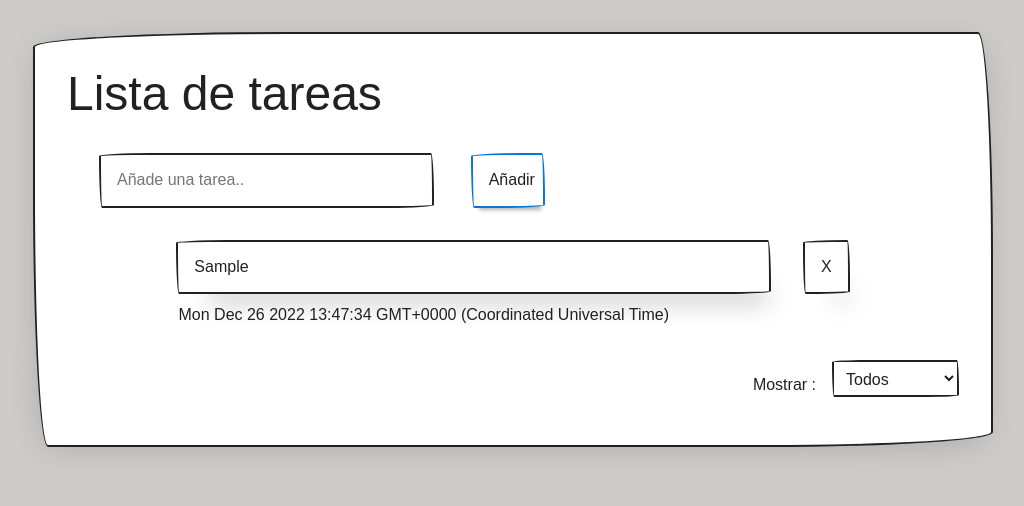
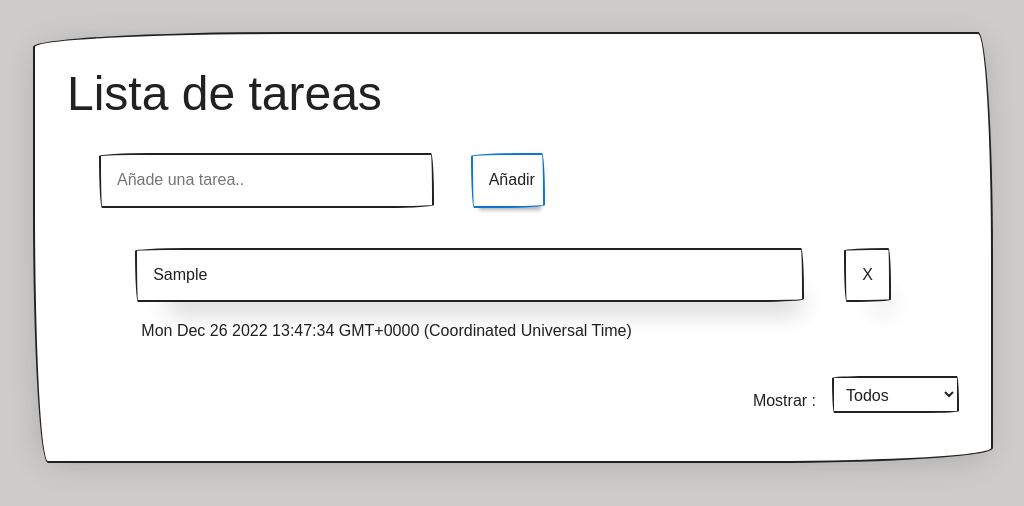
Before and after one commit to BenjaminZapata/todolist, a React (Create React App) app: page / in a window 1280 px wide. Both pictures are taken after typing "Sample" into the empty fields and a click on the button "Añadir". Shown: the top 506 px of the page, without its empty margins (159-1183 px from the left). Built offline with nearby package versions, Linux system fonts and the light colour scheme; a web font is replaced by a local one.

Commit message:
26/12 10:47

```diff
--- a/src/App.js
+++ b/src/App.js
@@ -6,6 +6,7 @@ function App() {
   const [ tasks, setTasks ] = useState([])
   const [ input, setInput ] = useState('')
   const [ filterOptions, setFilterOptions ] = useState('')
+  const [ displayAlert, setDisplayAlert ] = useState(false)
 
   const handleChange = (e) => {
     setInput(e.target.value)
@@ -13,6 +14,11 @@ function App() {
 
   const addTask = (e) => {
     e.preventDefault();
+    if (input.length < 3){
+      setInput('')
+      setDisplayAlert(true)
+      return
+    }
     let task = input
     let date = new Date()
     let newTask = {
@@ -23,6 +29,7 @@ function App() {
     }
     setTasks([...tasks, newTask])
     setInput('')
+    if (displayAlert) setDisplayAlert(false)
   }
 
   const changeTaskStatus = (id) => {
@@ -41,21 +48,23 @@ function App() {
     const { id, status, task, time } = data
     return(
       <article key={id} className='margin-top row flex-center'>
-        <button className={`col col-8 text-left ${status === 'completed' ? "background-primary text-line-through" : ""}`} onClick={() => changeTaskStatus(id)}>{task}</button>
-        <button className='col' onClick={() => eraseTask(id)}>X</button>
-        <footer className='col-9'>
+        <button className={`col col-9 text-left margin-small ${status === 'completed' ? "background-primary text-line-through" : ""}`} onClick={() => changeTaskStatus(id)} popover-left={status === 'completed' ? 'Completada' : 'No completada'}>{task}</button>
+        <button className='col margin-small' onClick={() => eraseTask(id)} popover-right='Eliminar'>X</button>
+        <footer className='col-10'>
           <p className='margin-bottom-none margin-top-small'>{time}</p>
         </footer>
       </article>)
   }
 
   return (
+    <>
       <div className='container'>
         <section className='paper container border margin-large'>
           <h2 className='margin-none'>Lista de tareas</h2>
           <form id='taskInput' onSubmit={(e) => addTask(e)} className='form-group row col-6 margin-large flex-edges'>
             <input className='col col-9' onChange={(e) => handleChange(e)} value={ input } type="text" placeholder="Añade una tarea.." id="paperInputs1" />
             <button className='col col-2'>Añadir</button>
+            { displayAlert && <p className='col-12 margin-left-small'>La tarea debe tener al menos 3 caracteres</p>}
           </form>
           <section className='margin-top-large'>
             {
@@ -64,6 +73,12 @@ function App() {
                 filterOptions === 'completed' ?
                 tasks.filter( el => el.status === 'completed').map( el => task(el)) :
                 tasks.filter( el => el.status === 'incompleted').map( el => task(el))
+            }
+            {
+              tasks.length === 0 &&
+                <div className='row flex-center'>
+                  <h3>No has añadido ninguna tarea todavia</h3>
+                </div>
             }
           </section>
           <footer className='row flex-right margin-top-large margin-bottom-none'>
@@ -78,6 +93,7 @@ function App() {
           </footer>
         </section>
       </div>
+    </>
   );
 }
 
```
Lines whose indentation alone changed are shown as unchanged.
